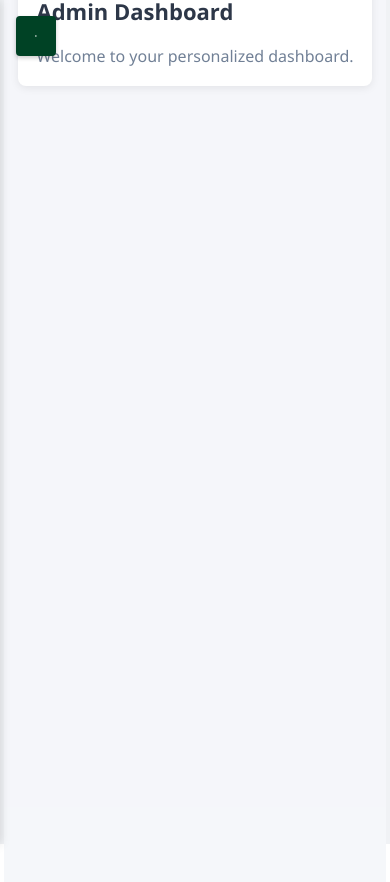
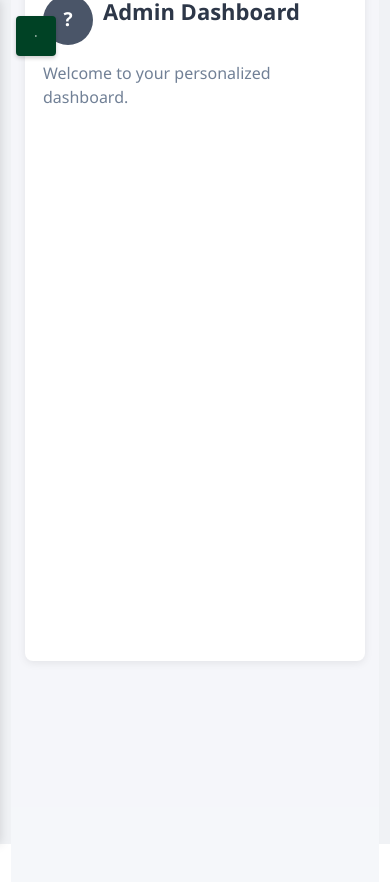
Before and after one commit to gopisiripina/MyAccess_Project, a React (Vite) app in the folder frontend/: page /dashboard/projects in a window 390 px wide. Built offline with nearby package versions, Linux system fonts and the light colour scheme; no server answers; sample sign-in values are in the browser's storage.

Commit message:
feat: Enhance WelcomeDashboard with user profile fetching and styling updates style: Add responsive styles for dashboard header and avatar elements

```diff
--- a/frontend/src/components/AdminsList.jsx
+++ b/frontend/src/components/AdminsList.jsx
@@ -496,7 +496,7 @@ const AdminsList = () => {
   return (
     <div className="users-list-container">
       <div className="users-header">
-        <h2>Administrators</h2>
+        <h2>Admins</h2>
         <button
           className="add-button"
           onClick={() => {
--- a/frontend/src/components/ProjectsList.jsx
+++ b/frontend/src/components/ProjectsList.jsx
@@ -41,6 +41,26 @@ const ProjectsList = ({ userRole }) => {
     navigate(`/project/${projectId}`);
   };
 
+  // Generate loading rows to match the user table loading effect
+  const renderLoadingRows = () => {
+    return Array(5).fill(0).map((_, index) => (
+      <tr key={`loading-${index}`} className="loading-row-placeholder">
+        <td>
+          <div className="loading-cell-content" style={{ width: '70%' }}></div>
+        </td>
+        <td>
+          <div className="loading-cell-content" style={{ width: '85%' }}></div>
+        </td>
+        <td>
+          <div className="loading-cell-content" style={{ width: '60%' }}></div>
+        </td>
+        <td>
+          <div className="loading-cell-content" style={{ width: '50%' }}></div>
+        </td>
+      </tr>
+    ));
+  };
+
   return (
     <div className="users-list-container">
       <div className="users-header">
@@ -56,10 +76,25 @@ const ProjectsList = ({ userRole }) => {
       </div>
 
       {loading ? (
-        <p>Loading...</p>
+        <div className="table-container">
+          <table className="users-table">
+            <thead>
+              <tr>
+                <th>Name</th>
+                <th>Description</th>
+                <th>Created At</th>
+                <th>Actions</th>
+              </tr>
+            </thead>
+            <tbody>
+              {renderLoadingRows()}
+            </tbody>
+          </table>
+        </div>
       ) : error ? (
         <p className="error-message">{error}</p>
       ) : (
+        <div className="table-container">
           <table className="users-table">
             <thead>
               <tr>
@@ -88,14 +123,14 @@ const ProjectsList = ({ userRole }) => {
                 ))
               ) : (
                 <tr>
-                <td colSpan="4">No projects found</td>
+                  <td colSpan="4" className="no-results">No projects found</td>
                 </tr>
               )}
             </tbody>
           </table>
+        </div>
       )}
     </div>
   );
 };
-
 export default ProjectsList;
--- a/frontend/src/components/WelcomeDashboard.jsx
+++ b/frontend/src/components/WelcomeDashboard.jsx
@@ -1,10 +1,63 @@
-// WelcomeDashboard.jsx - Simple welcome component for the dashboard tab
-import React from 'react';
+import React, { useState, useEffect } from 'react';
+import axios from 'axios';
 
 const WelcomeDashboard = ({ userRole }) => {
+  const [profileImage, setProfileImage] = useState(null);
+  const [userName, setUserName] = useState('');
+
+  useEffect(() => {
+    const fetchUserProfile = async () => {
+      try {
+        const userId = localStorage.getItem('userId');
+        const role = localStorage.getItem('userRole');
+
+        if (!userId || !role) return;
+
+        const config = {
+          headers: {
+            'userid': userId,
+            'role': role
+          }
+        };
+
+        const response = await axios.get(`http://localhost:5000/api/users/${userId}`, config);
+
+        if (response.data) {
+          if (response.data.profileImage) {
+            setProfileImage(response.data.profileImage);
+          }
+          if (response.data.name) {
+            setUserName(response.data.name);
+          }
+        }
+      } catch (error) {
+        console.error('Error fetching profile:', error);
+      }
+    };
+
+    fetchUserProfile();
+  }, []);
+
+  const getInitial = (name) => {
+    return name ? name.charAt(0).toUpperCase() : '?';
+  };
+
   return (
     <div className="dashboard-welcome">
-      <h2>{userRole.charAt(0).toUpperCase() + userRole.slice(1)} Dashboard</h2>
+      <div className="dashboard-header">
+        {profileImage ? (
+          <img
+            src={profileImage}
+            alt="User avatar"
+            className="dashboard-avatar"
+          />
+        ) : (
+          <div className="avatar-placeholder">
+            {getInitial(userName)}
+          </div>
+        )}
+        <h2>{userRole.charAt(0).toUpperCase() + userRole.slice(1)} Dashboard</h2>
+      </div>
       <p>Welcome to your personalized dashboard.</p>
     </div>
   );
--- a/frontend/src/styles/Dashboard.css
+++ b/frontend/src/styles/Dashboard.css
@@ -97,12 +97,56 @@
 }
 
 /* Dashboard welcome section */
+
+.dashboard-header {
+  display: flex;
+  align-items: center;
+  gap: 10px;
+  margin-bottom: 1rem;
+}
+
+.dashboard-avatar,
+.avatar-placeholder {
+  width: 50px;
+  height: 50px;
+  border-radius: 50%;
+  object-fit: cover;
+}
+
+.dashboard-avatar {
+  border: 2px solid #ccc;
+}
+
+.avatar-placeholder {
+  background-color: #4A5568; /* dark gray */
+  color: white;
+  font-weight: bold;
+  font-size: 1.2rem;
+  display: flex;
+  align-items: center;
+  justify-content: center;
+  text-transform: uppercase;
+}
 .dashboard-welcome {
+  width: calc(100vw - 50px);;
+  max-width: 100%;
   background-color: white;
   border-radius: 0.5rem;
   padding: 1.5rem;
   box-shadow: 0 2px 8px rgba(0, 0, 0, 0.08);
+  min-height: 20px;
+  box-sizing: border-box;
+  display: flex;
+  flex-direction: column;
+  justify-content: flex-start;
+  transition: all 0.3s ease; /* Match the transition of the main content */
+  margin-bottom: 20px; /* Add some spacing if there's content below */
+  height: calc(100vh - 120px); /* Take almost full height of content area, adjust as needed */
 }
+
+
+
+/* Add to your existing Dashboard.css file */
 
 .dashboard-welcome h2 {
   color: #2d3748;
@@ -728,6 +772,12 @@ input:checked + .slider:before {
 
 /* Small tablets and large phones */
 @media screen and (max-width: 52.75rem) { /* 844px */
+
+  .dashboard-welcome {
+    height: calc(100vh - 140px); /* Adjust for mobile */
+    padding: 1.25rem;
+  }
+
   /* Reset layout for mobile */
   .sidebar {
     width: 100%;
@@ -867,6 +917,12 @@ input:checked + .slider:before {
 
 /* iPhone and small phones */
 @media screen and (max-width: 26.875rem) { /* 430px */
+
+  .dashboard-welcome {
+    height: calc(100vh - 160px); /* Further adjust for small phones */
+    padding: 1.125rem;
+  }
+
   /* Enhanced padding for iPhone */
   .main-content {
     padding-bottom: calc(4.6875rem + env(safe-area-inset-bottom));
```
Lines whose indentation alone changed are shown as unchanged.
